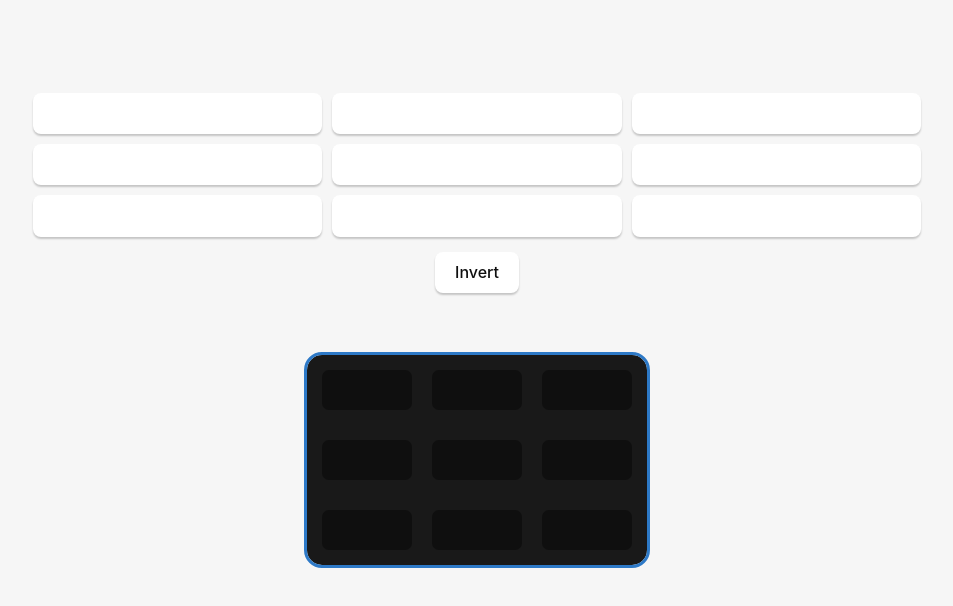
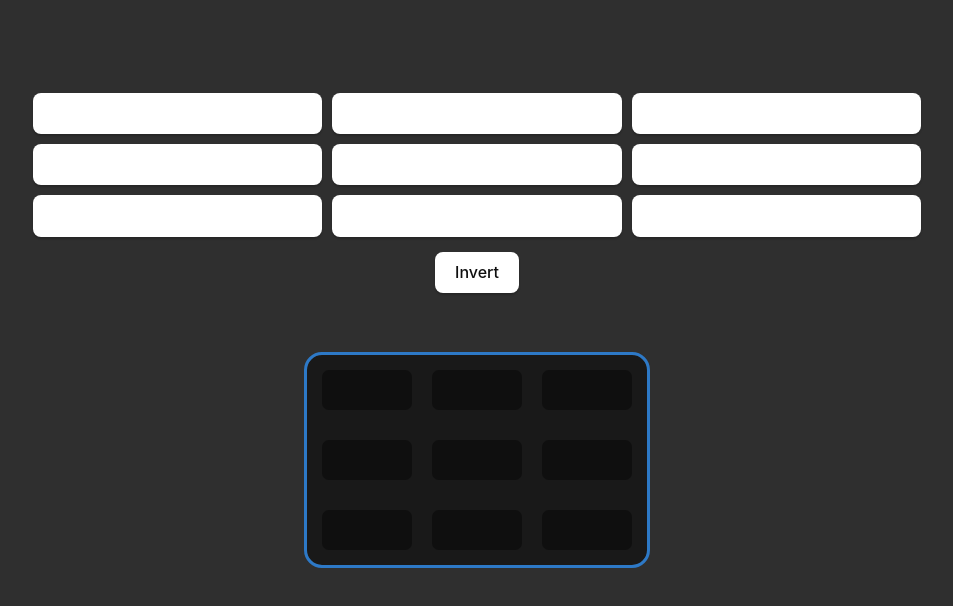
Before and after one commit to Imtiyaz0000/matrix-inverter, a website built with Vite: page index.html in a window 1280 px wide. Shown: the whole page, without its empty margins (163-1116 px from the left). Built offline with nearby package versions, Linux system fonts and the light colour scheme.

Commit message:
forced dark mode

```diff
--- a/src/styles.css
+++ b/src/styles.css
@@ -24,8 +24,8 @@
   line-height: 24px;
   font-weight: 400;
 
-  color: #0f0f0f;
-  background-color: #f6f6f6;
+  color: #f6f6f6;
+  background-color: #2f2f2f;
 
   font-synthesis: none;
   text-rendering: optimizeLegibility;
```
